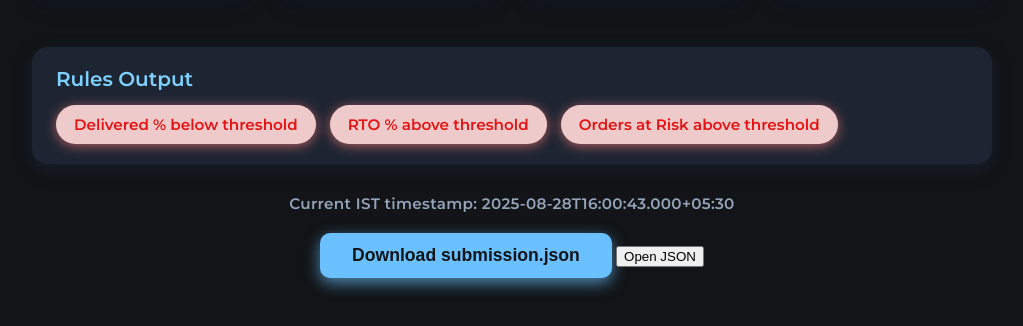
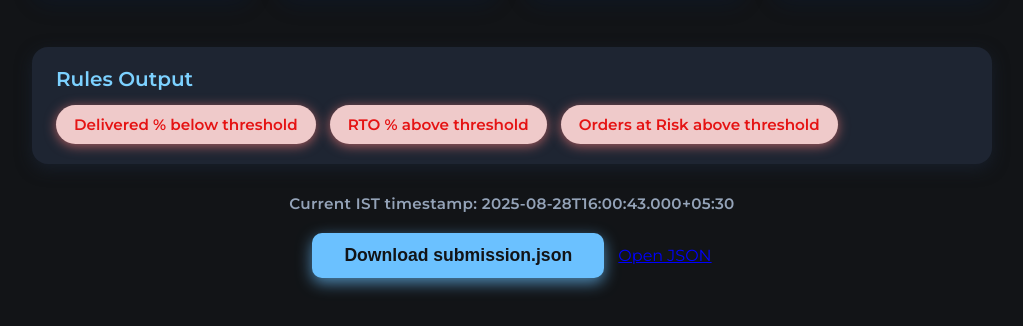
Before and after one commit to Jabeenfarheen/FarShipzuKPI-challenge, a plain HTML site: page index.html in a window 1280 px wide. Shown: the part 474-800 px from the top of the page, without its empty margins (128-1151 px from the left). Drawn offline with Linux system fonts and the light colour scheme.

Commit message:
Updated index file

```diff
--- a/index.html
+++ b/index.html
@@ -74,7 +74,7 @@
       </footer>
       <div class="button-container">
         <button id="downloadSubmissionBtn">Download submission.json</button>
-        <button onclick="openJSON()">Open JSON</button>
+        <a class="open-link" onclick="openJSON()">Open JSON</a>
       </div>
     </main>
 
--- a/styles.css
+++ b/styles.css
@@ -218,3 +218,13 @@ footer {
 .button-container {
   text-align: center;
 }
+
+.button-container .open-link {
+  color: blue;
+  text-decoration: underline;
+  cursor: pointer;
+  margin-left: 10px;
+}
+.button-container .open-link:hover {
+  color: darkblue;
+}
```
